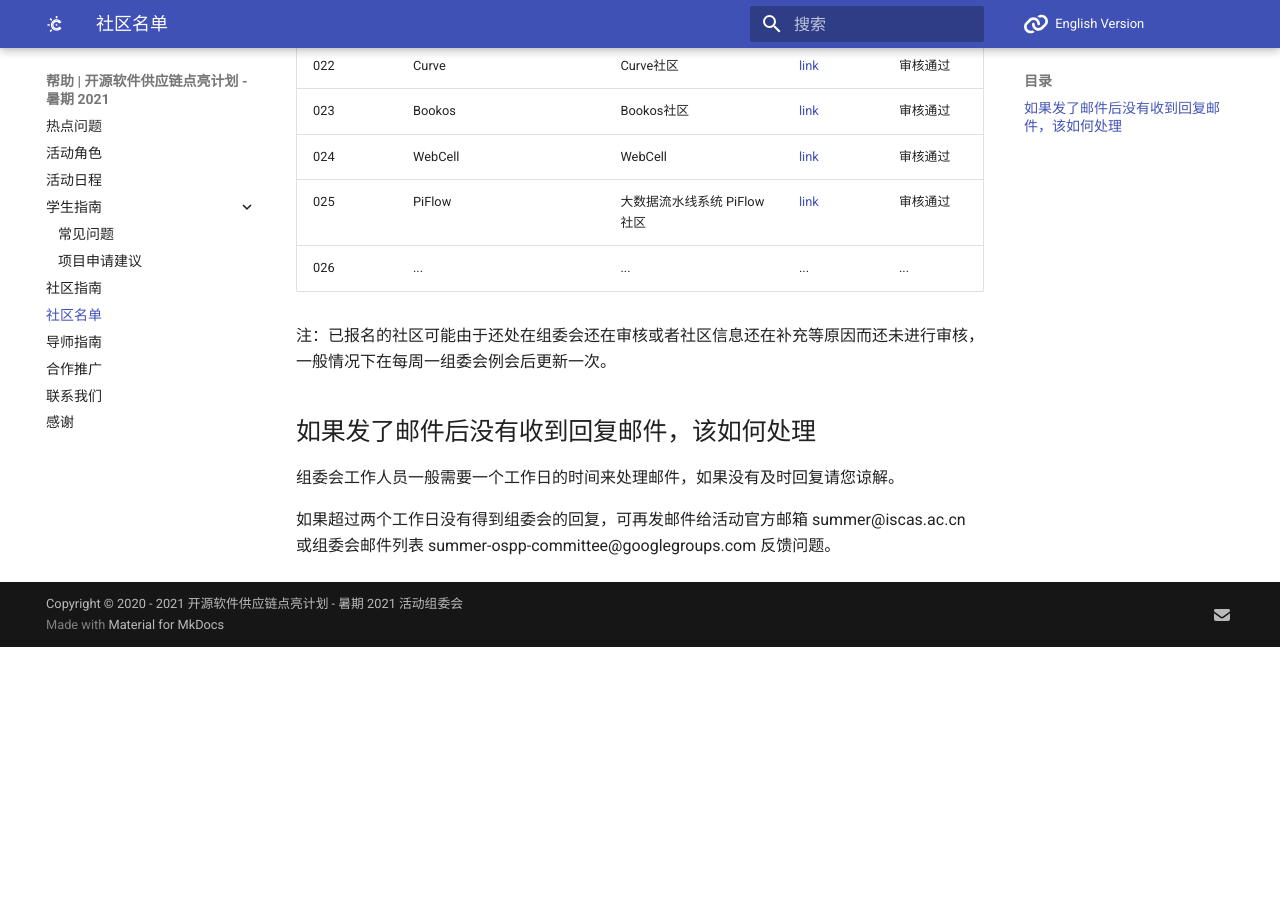
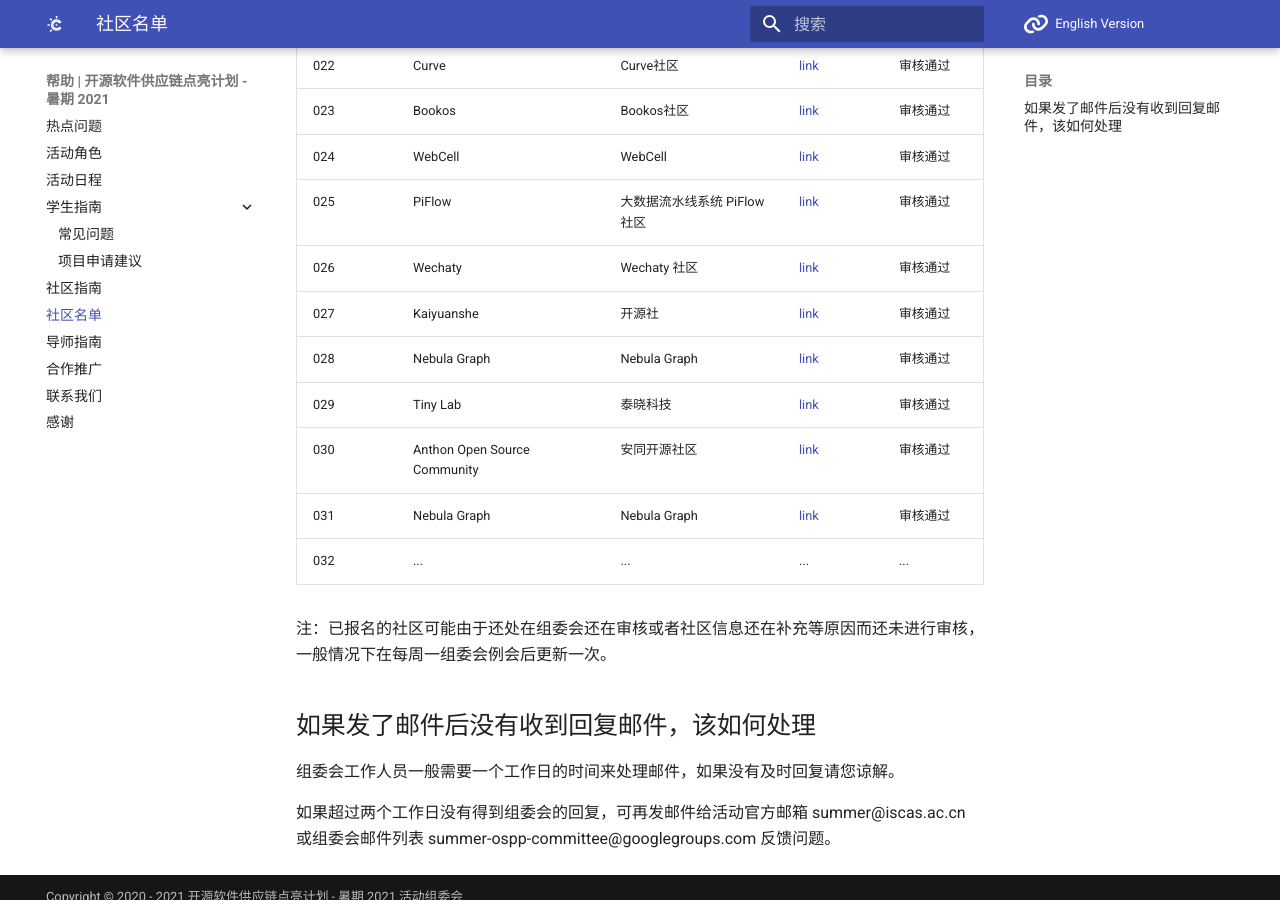
Before and after one commit to summer-ospp/help, an MkDocs documentation site: the page built from docs/communities-list.md, in a window 1280 px wide and 900 px high, scrolled down 1292 px. Built offline with MkDocs 1.6.1 and Material for MkDocs 9.7.7, drawn with Linux system fonts in a browser that asks for light colours; comment, search, counter and statistics services are not loaded; before the commit the page ends 1939 px from its top, so only the background shows below that.

Commit message:
Update communities-list.md

```diff
--- a/docs/communities-list.md
+++ b/docs/communities-list.md
@@ -31,7 +31,13 @@
 | 023  | Bookos                  | Bookos社区               | [link]( https://www.book-os.org)                       | 审核通过    |
 | 024  | WebCell                 | WebCell                 | [link](https://web-cell.dev/)                           | 审核通过    |
 | 025  | PiFlow                  |大数据流水线系统 PiFlow 社区  | [link](https://github.com/cas-bigdatalab/piflow)     | 审核通过    |
-| 026  | ...                     | ...                     | ...                                                     | ...      |
+| 026  | Wechaty                 | Wechaty 社区              | [link](https://wechaty.js.org/)                        | 审核通过    |
+| 027  | Kaiyuanshe              | 开源社                    | [link](https://kaiyuanshe.cn/)                         | 审核通过    |
+| 028  | Nebula Graph            | Nebula Graph              | [link](https://nebula-graph.io)                        | 审核通过    |
+| 029  | Tiny Lab                | 泰晓科技                   | [link](http://tinylab.org)                             | 审核通过    |
+| 030  | Anthon Open Source Community   | 安同开源社区        | [link](https://nebula-graph.io)                        | 审核通过    |
+| 031  | Nebula Graph            | Nebula Graph              | [link](https://nebula-graph.io)                        | 审核通过    |
+| 032  | ...                     | ...                     | ...                                                     | ...      |
 
 注：已报名的社区可能由于还处在组委会还在审核或者社区信息还在补充等原因而还未进行审核，一般情况下在每周一组委会例会后更新一次。
 
```
